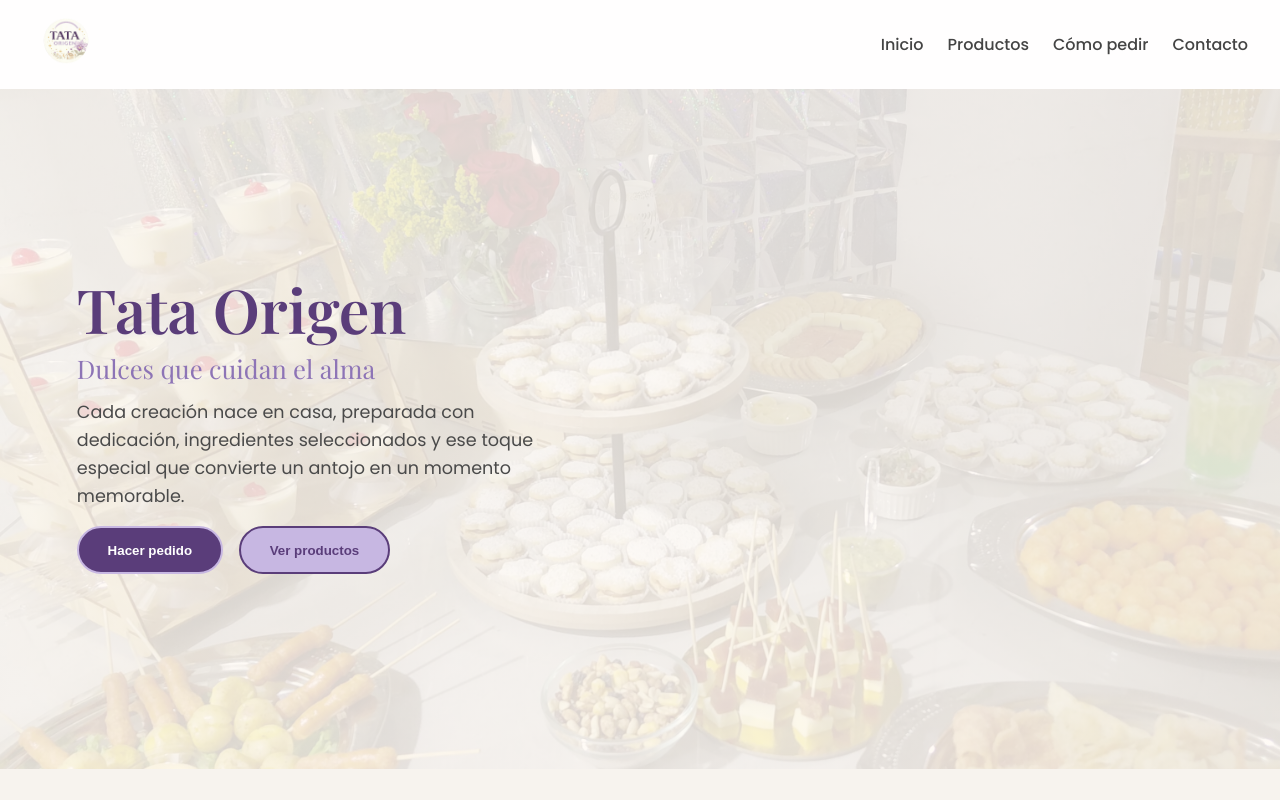
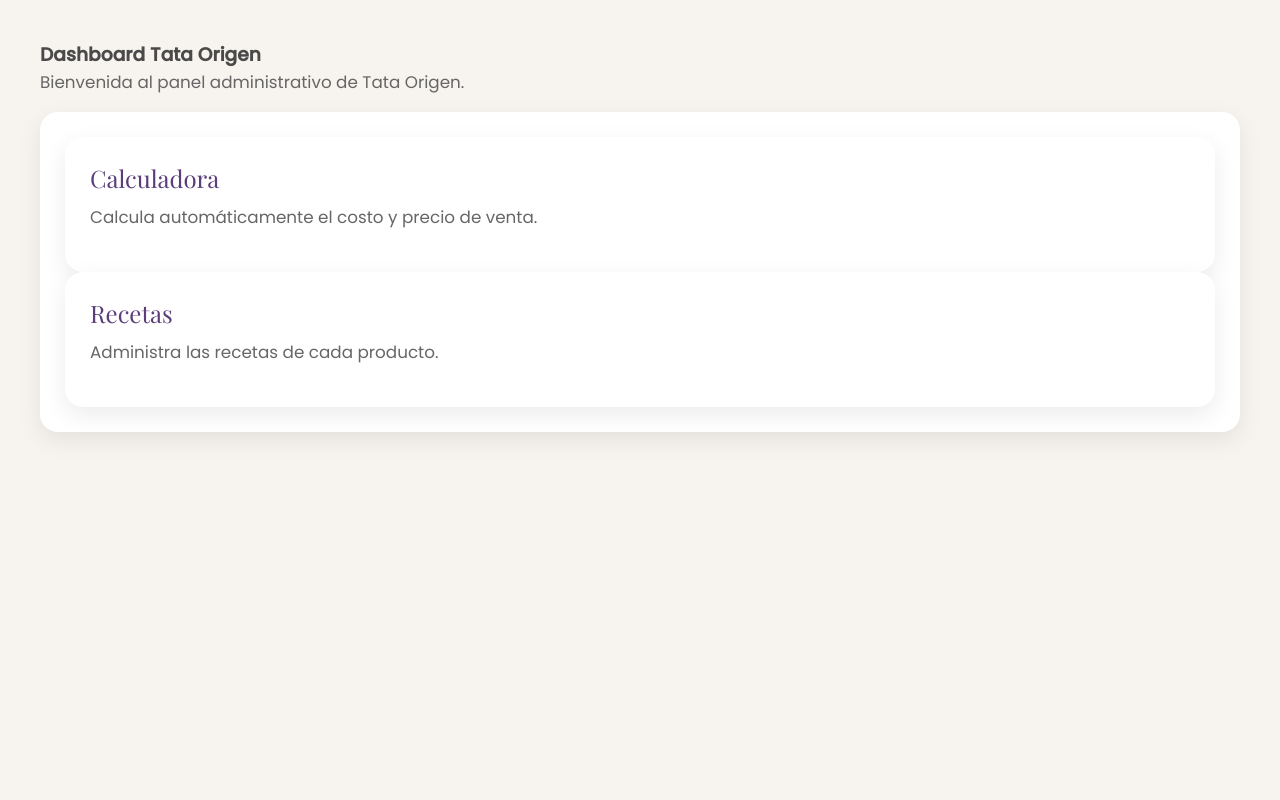
Before and after one commit to shirleygrajales2046/Tata-Origen-Web, a React (Vite) app: page /admin in a window 1280 px wide. Shown: the top 800 px of the page. Built offline with nearby package versions, Linux system fonts and the light colour scheme.

Commit message:
feat: crear estructura inicial del dashboard administrativo

```diff
--- a/package.json
+++ b/package.json
@@ -14,6 +14,7 @@
     "react": "^19.2.0",
     "react-dom": "^19.2.0",
     "react-icons": "^5.6.0",
+    "react-router-dom": "^7.18.1",
     "swiper": "^12.1.3"
   },
   "devDependencies": {
@@ -22,6 +23,7 @@
     "@types/node": "^24.10.1",
     "@types/react": "^19.2.7",
     "@types/react-dom": "^19.2.3",
+    "@types/react-router-dom": "^5.3.3",
     "@vitejs/plugin-react-swc": "^4.2.2",
     "eslint": "^9.39.1",
     "eslint-plugin-react-hooks": "^7.0.1",
--- a/src/App.tsx
+++ b/src/App.tsx
@@ -1,9 +1,14 @@
+import {Routes, Route} from "react-router-dom";
+
 import Header from "./components/Header";
-import Home from "./pages/Home";
 import Footer from "./components/Footer";
 
-function App() {
-  return (
+import Home from "./pages/Home";
+import Dashboard from "./pages/dashboard/Dashboard";
+import Recipes from "./pages/dashboard/Recipes";
+
+function PublicLayout(){
+  return(
     <>
       <Header />
       <Home />
@@ -12,4 +17,16 @@
   );
 }
 
+function App() {
+  return (
+    <Routes>
+
+      <Route path="/" element={<PublicLayout />} />
+      <Route path="/admin" element={<Dashboard />} />
+      <Route path="/dashboard/recipes" element={<Recipes />} />
+
+    </Routes>
+  );
+}
+
 export default App;
--- a/src/main.tsx
+++ b/src/main.tsx
@@ -1,5 +1,7 @@
-import { StrictMode } from 'react'
-import { createRoot } from 'react-dom/client'
+import { StrictMode } from 'react';
+import { createRoot } from 'react-dom/client';
+import { BrowserRouter } from 'react-router-dom';
+
 import './index.css'
 import App from './App.tsx'
 
@@ -13,13 +15,8 @@
 
 createRoot(document.getElementById('root')!).render(
   <StrictMode>
+    <BrowserRouter>
     <App />
+    </BrowserRouter>
   </StrictMode>,
 )
-
-
-createRoot(document.getElementById('root')!).render(
-  <StrictMode>
-    <App />
-  </StrictMode>,
-)
--- /dev/null
+++ b/src/pages/dashboard/Dashboard.tsx
@@ -0,0 +1,24 @@
+function Dashboard() {
+    return (
+        <div className="dashboard-home">
+            <h3>Dashboard Tata Origen</h3>
+
+            <p>Bienvenida al panel administrativo de Tata Origen. </p>
+
+            <div className="dashboard-card">
+                <div className="dashboard-card">
+                    <h2>Calculadora</h2>
+                    <p>Calcula automáticamente el costo y precio de venta. </p>
+                </div>
+
+                <div className="dashboard-card">
+                    <h2>Recetas</h2>
+                    <p>Administra las recetas de cada producto. </p>
+                </div>
+            </div>
+        </div>
+    );
+}
+export default Dashboard;
+
+import "../../styles/dashboard.css";
--- /dev/null
+++ b/src/pages/dashboard/Recipes.tsx
@@ -0,0 +1,9 @@
+function Recipes() {
+    return (
+        <div>
+            <h1>Recetas</h1>
+        </div>
+    )
+}
+
+export default Recipes
--- /dev/null
+++ b/src/styles/dashboard.css
@@ -0,0 +1,36 @@
+.dashboard-home{
+    padding:40px;
+}
+
+.dashboard-home h1{
+    color:#5a3d7a;
+    margin-bottom:10px;
+}
+
+.dashboard-home p{
+    color:#666;
+}
+
+.dashboard-cards{
+    margin-top:35px;
+    display:grid;
+    grid-template-columns:repeat(auto-fit,minmax(260px,1fr));
+    gap:25px;
+}
+
+.dashboard-card{
+    background:white;
+    border-radius:18px;
+    padding:25px;
+    box-shadow:0 8px 25px rgba(0,0,0,.08);
+    transition:.3s;
+}
+
+.dashboard-card:hover{
+    transform:translateY(-5px);
+}
+
+.dashboard-card h2{
+    color:#5a3d7a;
+    margin-bottom:10px;
+}
```
Also changed, not shown: src/components/layouts/DashboardLayout.tsx (added, +22 -0 lines), src/models/Recipe.ts (added, +18 -0 lines), 1 other file (tests, documents, lock files or other folders).
